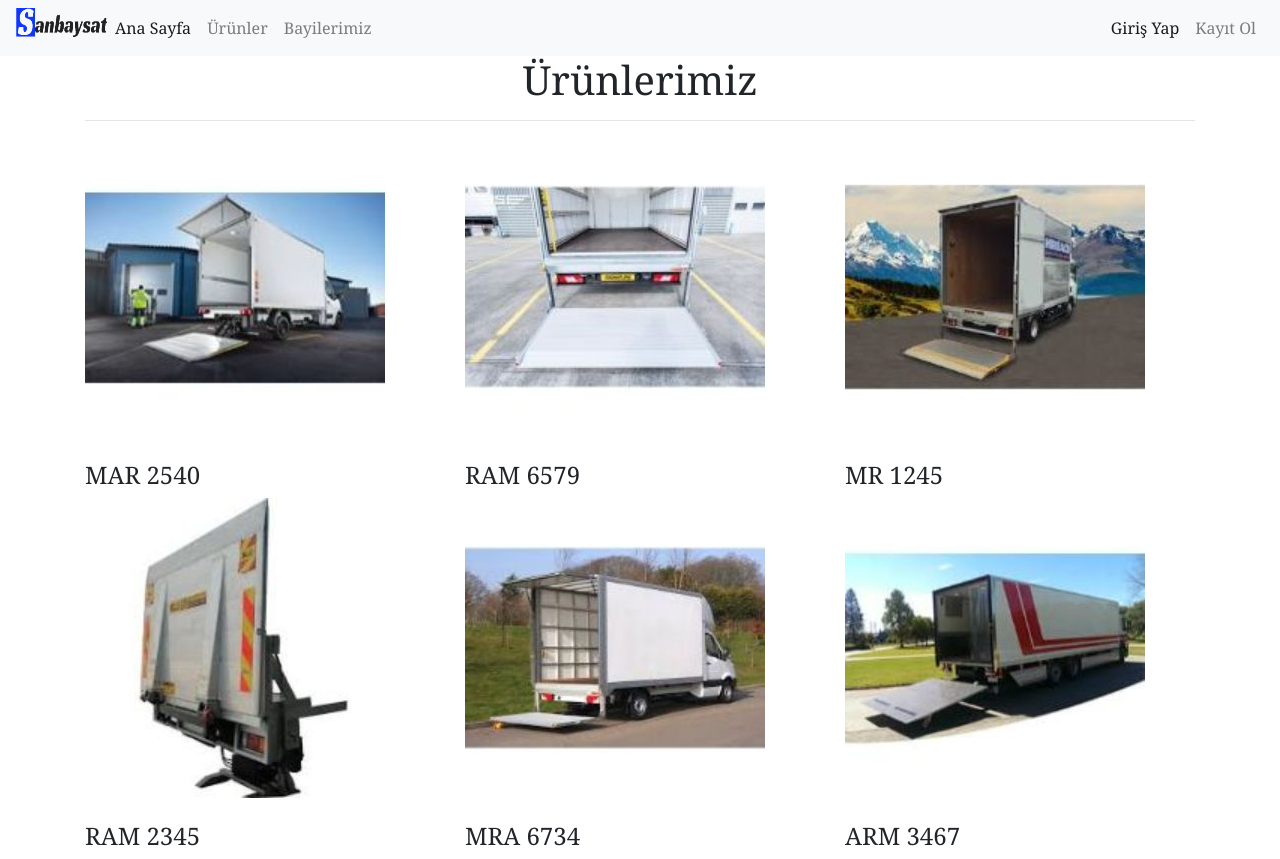
After one commit to beyfendipenguen/sanbaysat, a Django app: page /urunler/ in a window 1280 px wide. The commit adds this page. Run offline with Django 3.2, Linux system fonts and the light colour scheme.

Commit message:
Urunler<html> baglandı

```diff
--- a/bayi/templates/bayi/bayibakim.html
+++ b/bayi/templates/bayi/bayibakim.html
@@ -20,7 +20,7 @@
       <td>{{bakim.tarih}}</td>
       <td>{{bakim.teslim_tarihi}}</td>
       <td>{{bakim.tutar}}</td>
-      <td><a class="btn btn-sm btn-danger text-white" role="button" href="">Sil</a></td>
+      <td><a class="btn btn-sm btn-danger text-white" role="button" href="bakimSil/{{satis.pk}}">Sil</a></td>
 
 
     </tr>
--- a/bayi/templates/bayi/bayisatis.html
+++ b/bayi/templates/bayi/bayisatis.html
@@ -22,7 +22,7 @@
       <td>{{satis.satış_fiyatı}}</td>
       <td>{{satis.alış_fiyatı}}</td>
       <td>{{satis.ödeme_aracı}}</td>
-      <td><a class="btn btn-sm btn-danger text-white" role="button" href="">Sil</a></td>
+      <td><a class="btn btn-sm btn-danger text-white" role="button" href="siparisSil/{{satis.pk}}">Sil</a></td>
 
 
     </tr>
--- a/bayi/urls.py
+++ b/bayi/urls.py
@@ -4,6 +4,9 @@ from . import views
 urlpatterns = [
     path('', views.bayi, name="bayi"),
     path('bayisatis/',views.bayisatis,name="bayisatis"),
-    path('bayisiparis/',views.siparis_et,
-    name="siparis_et")
+    path('bayisiparis/',views.siparisEt,
+    name="siparisEt"),
+    path('siparisSil/<int:id>', views.siparisSil,name="siparisSil"),
+    path('bayibakim/',views.bayiBakim, name="bayiBakim"),
+    path('bakimSil/<int:id>', views.bakimSil,name="bakimSil"),
 ]
--- a/home/templates/home/index.html
+++ b/home/templates/home/index.html
@@ -26,7 +26,7 @@
           <a class="nav-link" href="/">Ana Sayfa <span class="sr-only">(current)</span></a>
         </li>
         <li class="nav-item">
-          <a class="nav-link" href="urunler.html">Ürünler</a>
+          <a class="nav-link" href="/urunler">Ürünler</a>
         </li>
         <li class="nav-item">
           <a class="nav-link" href="/bayilerimiz">Bayilerimiz</a>
--- /dev/null
+++ b/home/templates/home/urunler.html
@@ -0,0 +1,98 @@
+{% extends "home/index.html" %}
+{%load static%}
+{% block title %}Bayilerimiz{% endblock %}
+{% block css%}
+<link rel="stylesheet" href="{% static 'css/login.css'%}"> {% endblock %}
+{% block content %}
+<div class="container">
+  <h1 class="text-center">Ürünlerimiz</h1>
+  <hr>
+  <div class="row">
+    <!-- Product1 -->
+    <div class="col-md-4 product-grid">
+      <div class="image">
+        <a href="#">
+          <img src="{% static 'img/lift/lift1.jpg'%}" alt="">
+          <div class="overlay">
+            <div class="detail"><a href="product-detail.html"
+                style="text-decoration: none;color: white;">Ürünüİncele</a></div>
+          </div>
+        </a>
+      </div>
+      <h4 class="text-left">MAR 2540</h4>
+
+    </div>
+    <!-- Product2 -->
+    <div class="col-md-4 product-grid">
+      <div class="image">
+        <a href="#">
+          <img src="{% static 'img/lift/lift2.jpg'%}" alt="">
+          <div class="overlay">
+            <div class="detail"><a href="product-detail.html"
+                style="text-decoration: none;color: white;">Ürünüİncele</a></div>
+          </div>
+        </a>
+      </div>
+      <h4 class="text-left">RAM 6579</h4>
+
+    </div>
+    <!-- Product3 -->
+    <div class="col-md-4 product-grid">
+      <div class="image">
+        <a href="#">
+          <img src="{% static 'img/lift/lift3.jpg'%}" alt="">
+          <div class="overlay">
+            <div class="detail"><a href="product-detail.html"
+                style="text-decoration: none;color: white;">Ürünüİncele</a></div>
+          </div>
+        </a>
+      </div>
+      <h4 class="text-left">MR 1245</h4>
+
+    </div>
+    <!-- Product4 -->
+    <div class="col-md-4 product-grid">
+      <div class="image">
+        <a href="#">
+          <img src="{% static 'img/lift/lift4.jpg'%}" alt="">
+          <div class="overlay">
+            <div class="detail"><a href="product-detail.html"
+                style="text-decoration: none;color: white;">Ürünüİncele</a></div>
+          </div>
+        </a>
+      </div>
+      <h4 class="text-left">RAM 2345</h4>
+
+    </div>
+    <!-- Product5 -->
+    <div class="col-md-4 product-grid">
+      <div class="image">
+        <a href="#">
+          <img src="{% static 'img/lift/lift5.jpg'%}" alt="">
+          <div class="overlay">
+            <div class="detail"><a href="product-detail.html"
+                style="text-decoration: none;color: white;">Ürünüİncele</a></div>
+          </div>
+        </a>
+      </div>
+      <h4 class="text-left">MRA 6734</h4>
+
+    </div>
+    <!-- Product6 -->
+    <div class="col-md-4 product-grid">
+      <div class="image">
+        <a href="#">
+          <img src="{% static 'img/lift/lift6.jpg'%}" alt="">
+          <div class="overlay">
+            <div class="detail"><a href=""
+                style="text-decoration: none;color: white;">Ürünüİncele</a></div>
+          </div>
+        </a>
+      </div>
+      <h4 class="text-left">ARM 3467</h4>
+
+    </div>
+  </div>
+</div>
+
+{% endblock %}
--- a/home/urls.py
+++ b/home/urls.py
@@ -8,5 +8,5 @@ urlpatterns = [
     path('login/', views.loginPage, name="loginPage"),
     path('cikisyap/', views.cikisyap, name="cikisyap"),
     path('signIn/',views.signIn,name="signIn"),
-
+    path('urunler/',views.urunler,name="urunler")
 ]
--- a/home/views.py
+++ b/home/views.py
@@ -6,6 +6,10 @@ from core.models import Bayi
 
 def home(request):
     return render(request, "home/index.html", {})
+
+
+def urunler(request):
+    return render(request,"home/urunler.html")
 
 def bayilerimiz(request):
     bayiler = Bayi.objects.all()
@@ -31,7 +35,6 @@ def loginPage(request):
 
     return render(request, "home/login.html", cevap)
 
-
 def signIn(request):
     return render(request,"home/bayikayit.html")
 
```
Also changed, not shown: bayi/views.py (+18 -3 lines).
